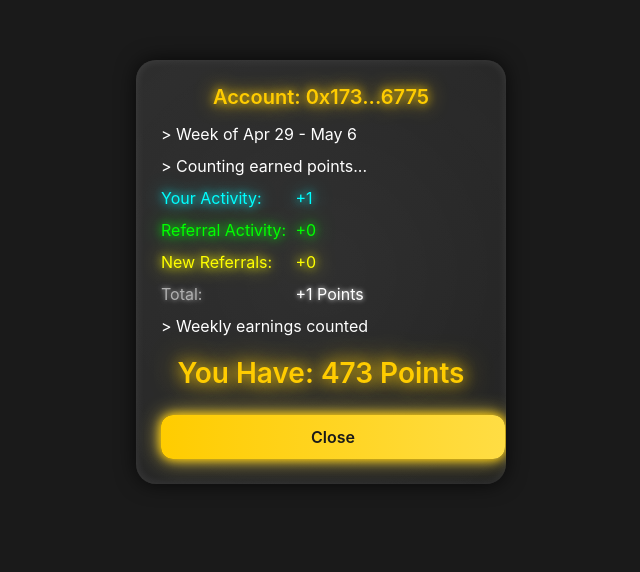
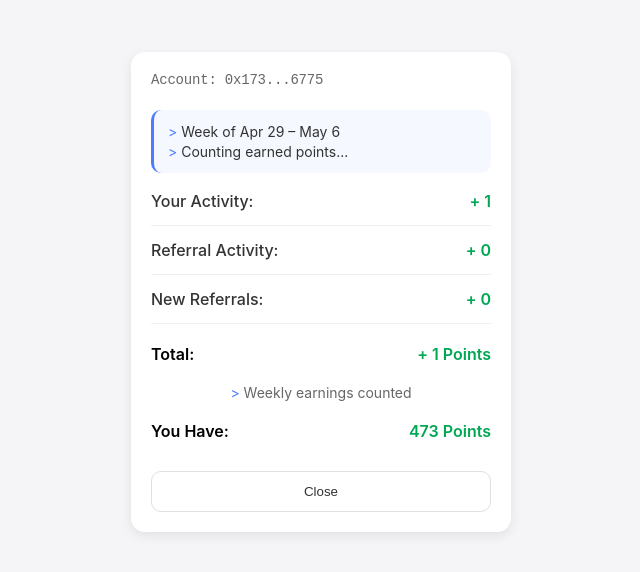
Before and after one commit to Fredrickadler/MiniF, a plain HTML site: page index.html in a window 1280 px wide. Shown: the part 128-700 px from the top of the page, without its empty margins (319-959 px from the left). Drawn offline with Linux system fonts and the light colour scheme; a web font is replaced by a local one.

Commit message:
Update index.html

```diff
--- a/index.html
+++ b/index.html
@@ -3,140 +3,122 @@
 <head>
     <meta charset="UTF-8">
     <meta name="viewport" content="width=device-width, initial-scale=1.0">
-    <title>Points Dashboard</title>
+    <title>Warpcast Points</title>
     <style>
-        @import url('https://fonts.googleapis.com/css2?family=SF+Pro+Display:wght@400;600&display=swap');
-
         body {
-            background-color: #1a1a1a;
-            color: #fff;
-            font-family: 'SF Pro Display', -apple-system, BlinkMacSystemFont, sans-serif;
+            font-family: -apple-system, BlinkMacSystemFont, sans-serif;
+            background-color: #f5f5f7;
+            margin: 0;
+            padding: 20px;
             display: flex;
             justify-content: center;
             align-items: center;
-            height: 100vh;
-            margin: 0;
-            padding: 0;
-            overflow: hidden;
+            min-height: 100vh;
         }
         .container {
-            background: linear-gradient(135deg, #2a2a2a, #1e1e1e);
-            padding: 25px;
-            border-radius: 20px;
-            width: 320px;
-            box-shadow: 0 0 20px rgba(0, 0, 0, 0.7), 0 0 10px rgba(255, 255, 255, 0.1) inset;
-            position: relative;
-            overflow: hidden;
+            width: 340px;
+            background: white;
+            border-radius: 14px;
+            box-shadow: 0 4px 12px rgba(0,0,0,0.08);
+            padding: 20px;
         }
-        .container::before {
-            content: '';
-            position: absolute;
-            top: -50%;
-            left: -50%;
-            width: 200%;
-            height: 200%;
-            background: radial-gradient(circle, rgba(255, 255, 255, 0.05) 0%, transparent 70%);
-            animation: glow 10s infinite;
-            z-index: 0;
+        .account {
+            font-size: 14px;
+            color: #666666;
+            margin-bottom: 22px;
+            font-family: monospace;
+            letter-spacing: -0.2px;
         }
-        .header {
+        .date-header {
+            background-color: #f5f8ff;
+            padding: 12px 14px;
+            border-radius: 10px;
+            margin-bottom: 18px;
+            font-size: 14px;
+            color: #333333;
+            border-left: 3px solid #4d7cff;
+            line-height: 1.4;
+        }
+        .points-row {
+            display: flex;
+            justify-content: space-between;
+            margin-bottom: 14px;
+            padding-bottom: 14px;
+            border-bottom: 1px solid #f0f0f0;
+        }
+        .points-label {
+            font-weight: 500;
+            color: #333333;
+        }
+        .points-value {
+            color: #00a854;
+            font-weight: 600;
+        }
+        .total {
+            font-weight: 600;
+            margin: 20px 0;
+            display: flex;
+            justify-content: space-between;
+        }
+        .footer {
+            color: #666666;
+            font-size: 14px;
             text-align: center;
-            color: #ffcc00;
-            font-size: 20px;
-            font-weight: 600;
-            text-shadow: 0 0 10px #ffcc00, 0 0 20px #ffcc00;
-            margin-bottom: 15px;
-            position: relative;
-            z-index: 1;
+            margin: 18px 0 10px;
         }
-        .item {
-            margin: 12px 0;
-            font-size: 16px;
-            position: relative;
-            z-index: 1;
-        }
-        .label {
-            display: inline-block;
-            width: 130px;
-            color: #b0b0b0;
-            text-shadow: 0 0 5px #b0b0b0;
-        }
-        .value {
-            color: #fff;
-            text-shadow: 0 0 5px #fff;
-        }
-        .cyan {
-            color: #00ffff;
-            text-shadow: 0 0 10px #00ffff, 0 0 20px #00ffff;
-        }
-        .green {
-            color: #00ff00;
-            text-shadow: 0 0 10px #00ff00, 0 0 20px #00ff00;
-        }
-        .yellow {
-            color: #ffff00;
-            text-shadow: 0 0 10px #ffff00, 0 0 20px #ffff00;
-        }
-        .points {
-            color: #ffcc00;
-            font-size: 28px;
-            font-weight: 600;
-            text-align: center;
-            margin-top: 20px;
-            text-shadow: 0 0 15px #ffcc00, 0 0 30px #ffcc00;
-            position: relative;
-            z-index: 1;
-        }
-        .button {
-            display: block;
+        .close-btn {
             width: 100%;
             padding: 12px;
-            background: linear-gradient(90deg, #ffcc00, #ffdd44);
-            color: #1a1a1a;
-            text-align: center;
-            text-decoration: none;
-            border-radius: 12px;
-            margin-top: 25px;
-            font-weight: 600;
-            box-shadow: 0 0 10px #ffcc00, 0 0 20px #ffdd44;
-            transition: transform 0.2s, box-shadow 0.2s;
-            position: relative;
-            z-index: 1;
+            border: 1px solid #e0e0e0;
+            background: white;
+            border-radius: 10px;
+            margin-top: 10px;
+            font-weight: 500;
+            cursor: pointer;
+            color: #333333;
         }
-        .button:hover {
-            transform: scale(1.05);
-            box-shadow: 0 0 15px #ffcc00, 0 0 30px #ffdd44;
-        }
-        @keyframes glow {
-            0% { transform: rotate(0deg); }
-            100% { transform: rotate(360deg); }
+        .arrow {
+            color: #4d7cff;
         }
     </style>
 </head>
 <body>
     <div class="container">
-        <div class="header">Account: 0x173...6775</div>
-        <div class="item">&gt; Week of Apr 29 - May 6</div>
-        <div class="item">&gt; Counting earned points...</div>
-        <div class="item">
-            <span class="label cyan">Your Activity:</span>
-            <span class="value cyan">+1</span>
+        <div class="account">Account: 0x173...6775</div>
+
+        <div class="date-header">
+            <span class="arrow">></span> Week of Apr 29 – May 6<br>
+            <span class="arrow">></span> Counting earned points...
         </div>
-        <div class="item">
-            <span class="label green">Referral Activity:</span>
-            <span class="value green">+0</span>
+
+        <div class="points-row">
+            <span class="points-label">Your Activity:</span>
+            <span class="points-value">+ 1</span>
         </div>
-        <div class="item">
-            <span class="label yellow">New Referrals:</span>
-            <span class="value yellow">+0</span>
+
+        <div class="points-row">
+            <span class="points-label">Referral Activity:</span>
+            <span class="points-value">+ 0</span>
         </div>
-        <div class="item">
-            <span class="label">Total:</span>
-            <span class="value">+1 Points</span>
+
+        <div class="points-row">
+            <span class="points-label">New Referrals:</span>
+            <span class="points-value">+ 0</span>
         </div>
-        <div class="item">&gt; Weekly earnings counted</div>
-        <div class="points">You Have: 473 Points</div>
-        <a href="#" class="button">Close</a>
+
+        <div class="total">
+            <span>Total:</span>
+            <span class="points-value">+ 1 Points</span>
+        </div>
+
+        <div class="footer"><span class="arrow">></span> Weekly earnings counted</div>
+
+        <div class="total">
+            <span>You Have:</span>
+            <span class="points-value">473 Points</span>
+        </div>
+
+        <button class="close-btn">Close</button>
     </div>
 </body>
 </html>
```
